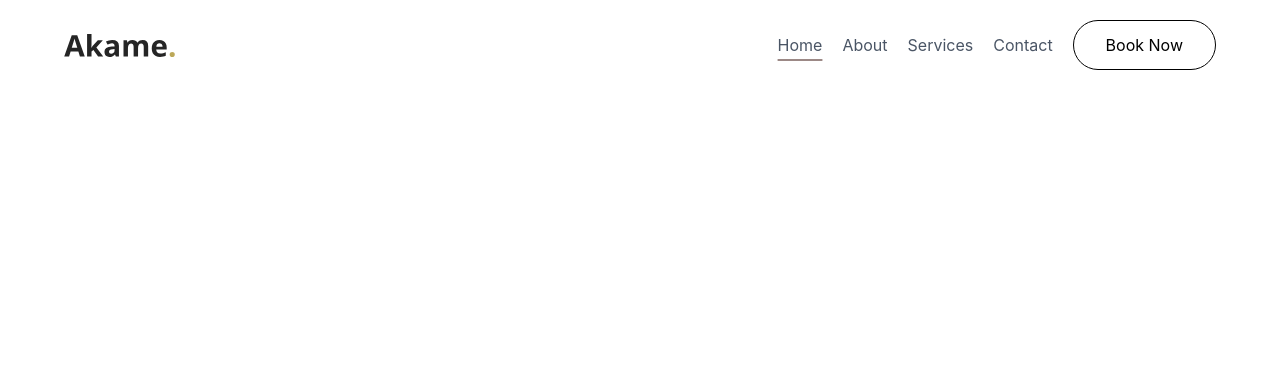
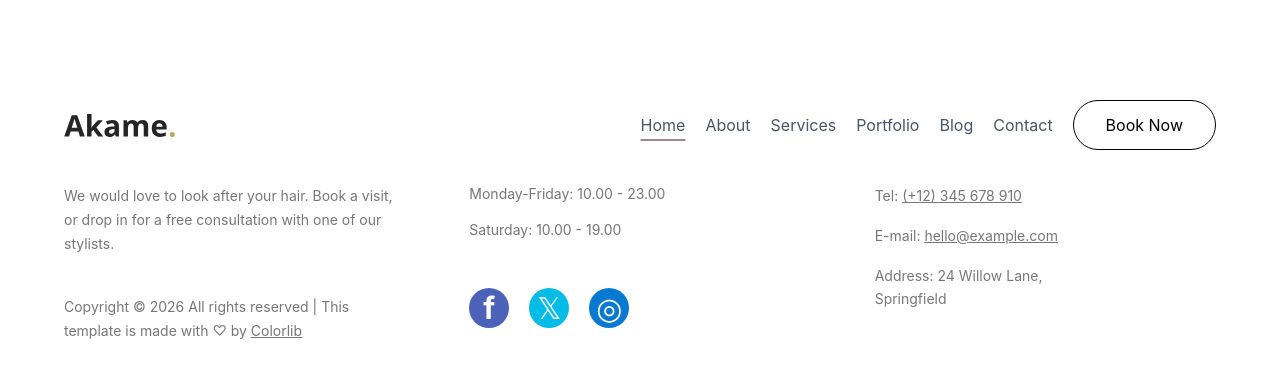
Before and after one commit to maazhashmi996-pixel/Cosmetics-Website, a React (Vite) app: page /Blog in a window 1280 px wide. Shown: the top 378 px of the page. Built offline with nearby package versions, Linux system fonts and the light colour scheme.

Commit message:
resolve-conflict-home

```diff
--- a/Components/Navbar.jsx
+++ b/Components/Navbar.jsx
@@ -17,11 +17,13 @@ function Navbar() {
       <Link to="/" className="mr-5 hover:text-gray-900 underline decoration-[#9C8986] decoration-2 underline-offset-8">Home</Link>
       <Link to="/About" className="mr-5 hover:text[#BCA858]">About</Link>
       <Link to="/Services" className="mr-5 hover:text[#BCA858]">Services</Link>
+      <Link to="/Portfolio" className="mr-5 hover:text[#BCA858]">Portfolio</Link>
+      <Link to="/Blog" className="mr-5 hover:text[#BCA858]">Blog</Link>
       <Link to="/Contact" className="mr-5 hover:text[#BCA858]">Contact</Link>
     </nav>
-    <button className="flex items-center justify-center border border-black px-8 py-3 rounded-full text-black hover:bg-black hover:text-white transition duration-300">
+<a href='Contact' className="flex items-center justify-center border border-black px-8 py-3 rounded-full text-black hover:bg-black hover:text-white transition duration-300">
       Book Now
-    </button>
+    </a>
   </div>
 </header>
     </div>
--- /dev/null
+++ b/Components/home/Blog.jsx
@@ -0,0 +1,11 @@
+import React from 'react'
+
+function Blog() {
+  return (
+    <div>
+
+    </div>
+  )
+}
+
+export default Blog
--- /dev/null
+++ b/Components/home/Portfolio.jsx
@@ -0,0 +1,11 @@
+import React from 'react'
+
+function Portfolio() {
+  return (
+    <div>
+
+    </div>
+  )
+}
+
+export default Portfolio
--- a/src/App.jsx
+++ b/src/App.jsx
@@ -1,7 +1,14 @@
 import React from 'react'
 import Navbar from '../Components/Navbar'
 import { BrowserRouter,Routes,Route } from 'react-router-dom'
-import About from '../about/About'
+import Home from '../Components/home/Home'
+import About from '../Components/About'
+import Services from '../Components/Services'
+import Contacts from '../Components/Contacts'
+import Footer from '../Components/Footer'
+import Portfolio from '../Components/home/Portfolio'
+import Blog from '../Components/home/Blog'
+
 
 function App() {
   return (
@@ -9,9 +16,17 @@ function App() {
      <BrowserRouter>
      <Navbar/>
      <Routes>
-      <Route path="/About" element={<About/>}></Route>
+      <Route path="/" element={<Home />}></Route>
+      <Route path="/About" element={<About />}></Route>
+      <Route path="/Services" element={<Services />}></Route>
+      <Route path="/Contact" element={<Contacts />}></Route>
+      <Route path="/Portfolio" element={<Portfolio />}></Route>
+      <Route path="/Blog" element={<Blog/>}></Route>
      </Routes>
+
      </BrowserRouter>
+
+     <Footer/>
 
     </div>
   )
```
Also changed, not shown: 1 other file (tests, documents, lock files or other folders).
